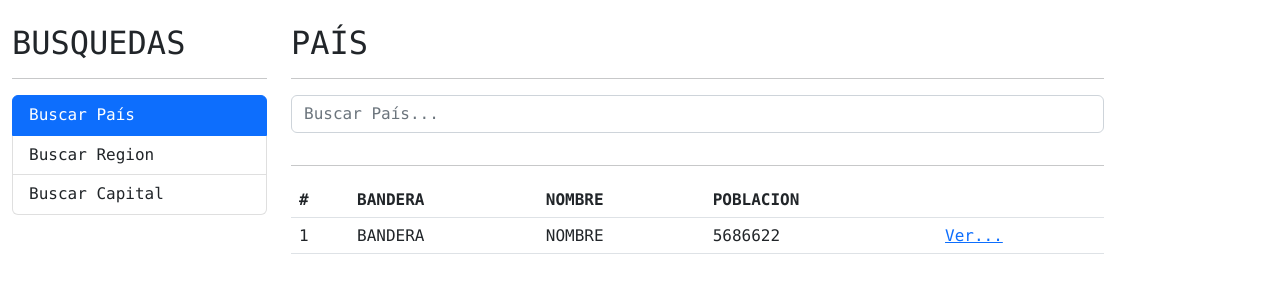
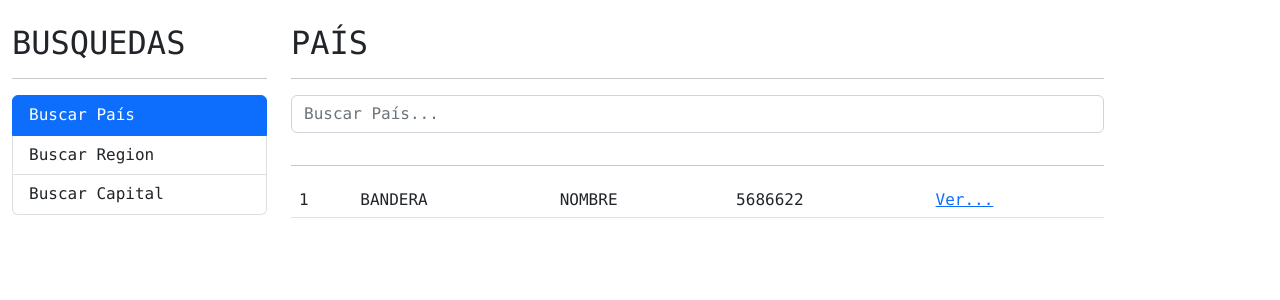
Before and after one commit to monywy/Paises-APP, an Angular app: page / in a window 1280 px wide. Shown: the top 300 px of the page. Built offline with nearby package versions, Linux system fonts and the light colour scheme.

Commit message:
3 files modified

```diff
--- a/src/app/pais/pages/porPais/porpais.component.html
+++ b/src/app/pais/pages/porPais/porpais.component.html
@@ -23,11 +23,13 @@ class="alert alert-danger">
   <div class="col">
     <table class="table table-hover">
       <thead>
-      <tr>
-        <th>#</th>
-        <th>BANDERA</th>
-        <th>NOMBRE</th>
-        <th>POBLACION</th>
+      <tr *ngFor="let pais of paises; let i = index">
+        <th>{{ i + 1}}</th>
+        <th>
+        <img class="small-flag" [src]="pais.flag">
+        </th>
+        <th>{{pais.name}}</th>
+        <th>{{pais.population}}</th>
         <th></th>
 
       </tr>
--- a/src/app/pais/pages/porPais/porpais.component.ts
+++ b/src/app/pais/pages/porPais/porpais.component.ts
@@ -1,4 +1,5 @@
 import { Component, OnInit } from '@angular/core';
+import { Country } from '../../interfaces/pais.interface';
 import { PaisService } from '../../services/pais.service';
 
 @Component({
@@ -9,8 +10,11 @@ import { PaisService } from '../../services/pais.service';
 export class PorpaisComponent {
 //  Manejo de errores de la peticion a la API
    hayError: boolean = false;
+   termino: string = '';
 
-  termino: string = '';
+   //Mostrar información en la tabla
+   paises : Country[] = [];
+
 
   constructor(private paisservice: PaisService) { }
 
@@ -19,13 +23,14 @@ export class PorpaisComponent {
     this.hayError = false;
     console.log(this.termino);
     this.paisservice.buscarPais(this.termino)
-    .subscribe ( resp => {
-      console.log(resp);
+    .subscribe ( paises => {
+      console.log(paises);
+      paises= this.paises;
 
     },(err) => {
     //metodo para controlar errores con .suscribe
       this.hayError = true;
-
+      this.paises = [];
       });
 
   }
--- a/src/styles.css
+++ b/src/styles.css
@@ -24,3 +24,6 @@ body {
   border: 0cm;
   border-color: black;
 }
+.small-flag {
+   width: 50px;
+}
```
